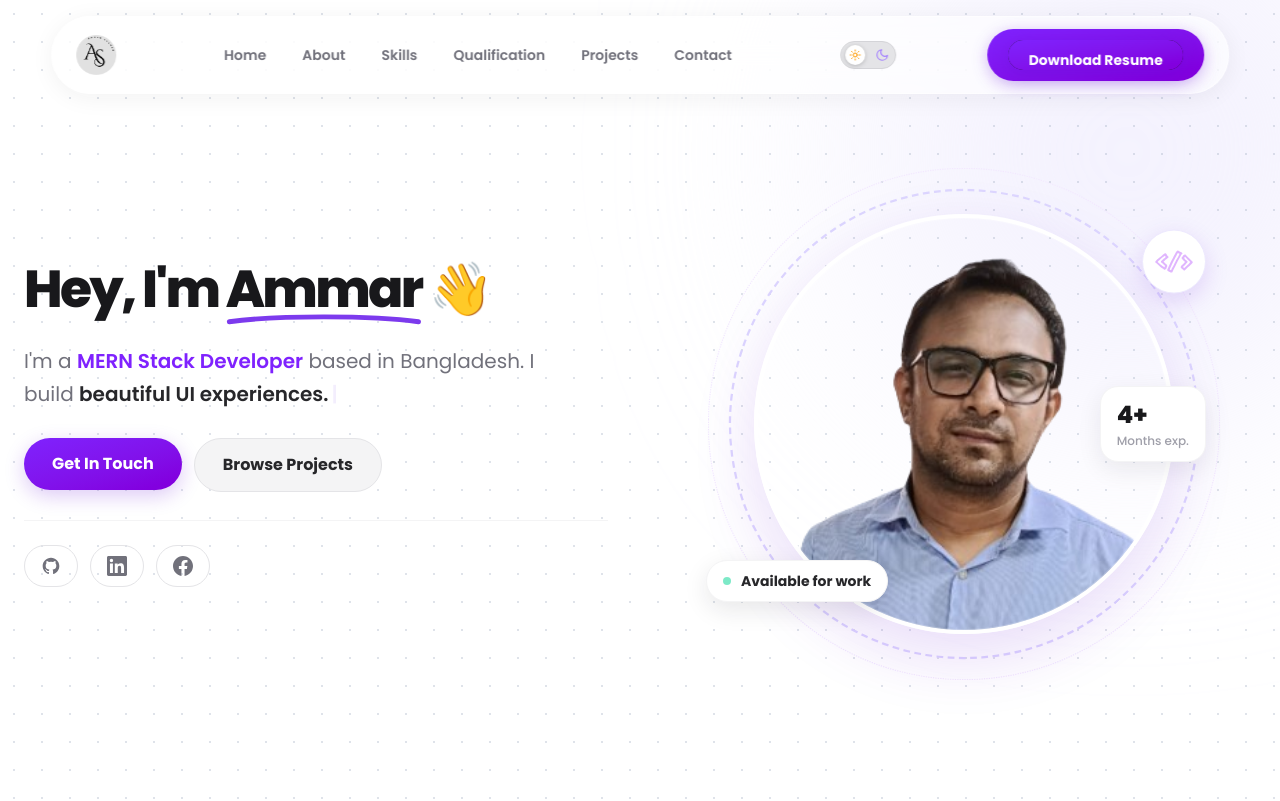
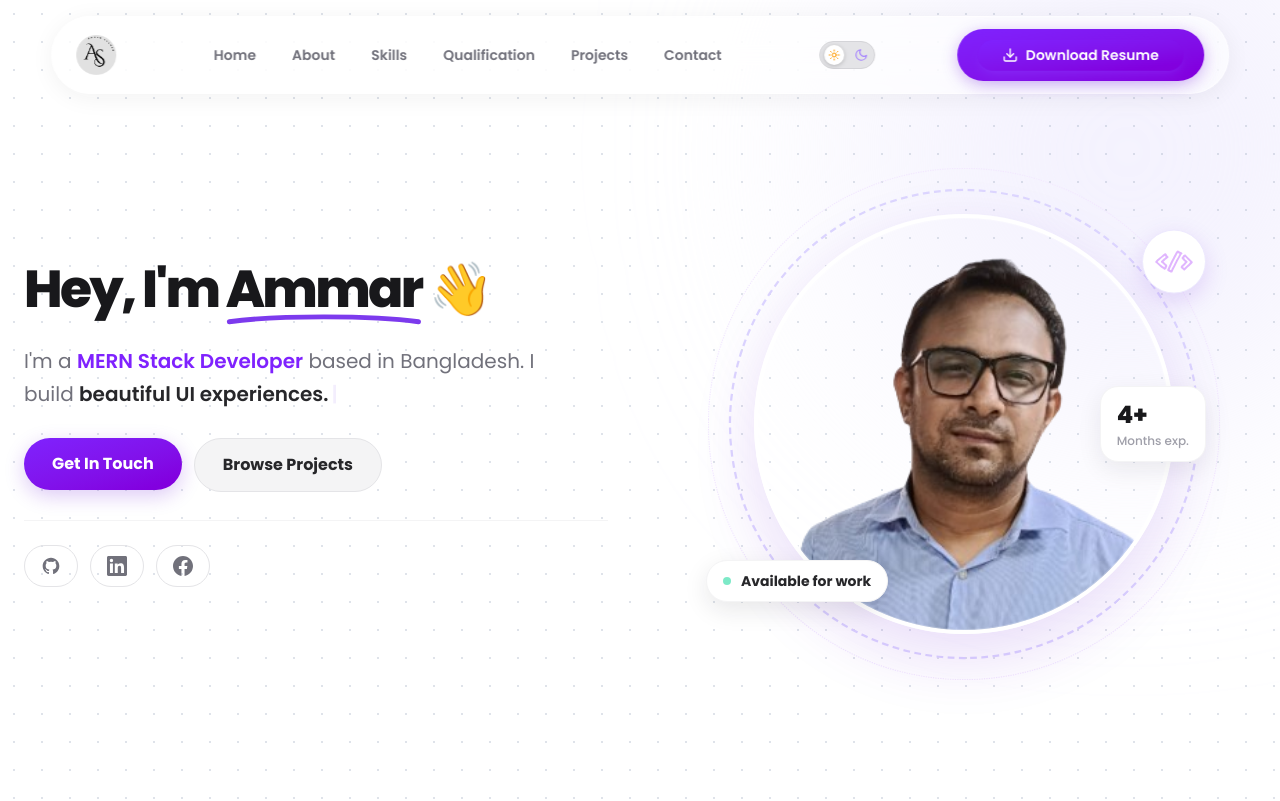
Before and after one commit to ammarShahab/ammar-shahab-portfolio, a Next.js app: page / in a window 1280 px wide. Shown: the top 801 px of the page. Built offline with nearby package versions, Linux system fonts and the light colour scheme.

Commit message:
download cv button works but need to change the layout

```diff
--- a/components/web/Navbar.jsx
+++ b/components/web/Navbar.jsx
@@ -7,6 +7,7 @@ import Link from "next/link";
 import Image from "next/image";
 import ThemeToggle from "./ThemeToggle/ThemeToggle";
 import { Button } from "../ui/button";
+import { Download } from "lucide-react";
 
 // Navigation links config — easy to extend
 const NAV_LINKS = [
@@ -107,13 +108,25 @@ export default function Navbar() {
               transition-shadow duration-300"
           >
             <Button
-              className="hidden xl:block bg-linear-to-br from-violet-600 to-purple-700
-              text-white text-sm font-bold px-5 py-2.5 rounded-full
-              shadow-[0_4px_16px_rgba(99,14,212,0.3)] hover:shadow-[0_6px_20px_rgba(99,14,212,0.4)]
-              transition-shadow duration-300"
               asChild
+              className="
+    hidden xl:flex items-center gap-2
+    bg-gradient-to-br from-violet-600 to-purple-700
+    text-white text-sm font-semibold
+    px-6 py-2.5 rounded-full
+    shadow-lg shadow-violet-500/20
+    hover:shadow-violet-500/40
+    hover:scale-[1.03]
+    transition-all duration-300
+  "
             >
-              <a href="/resume.pdf" target="_blank" rel="noopener noreferrer">
+              <a
+                href="/resume.pdf"
+                className="outline-none focus:outline-none"
+                target="_blank"
+                rel="noopener noreferrer"
+              >
+                <Download size={16} />
                 Download Resume
               </a>
             </Button>
```
